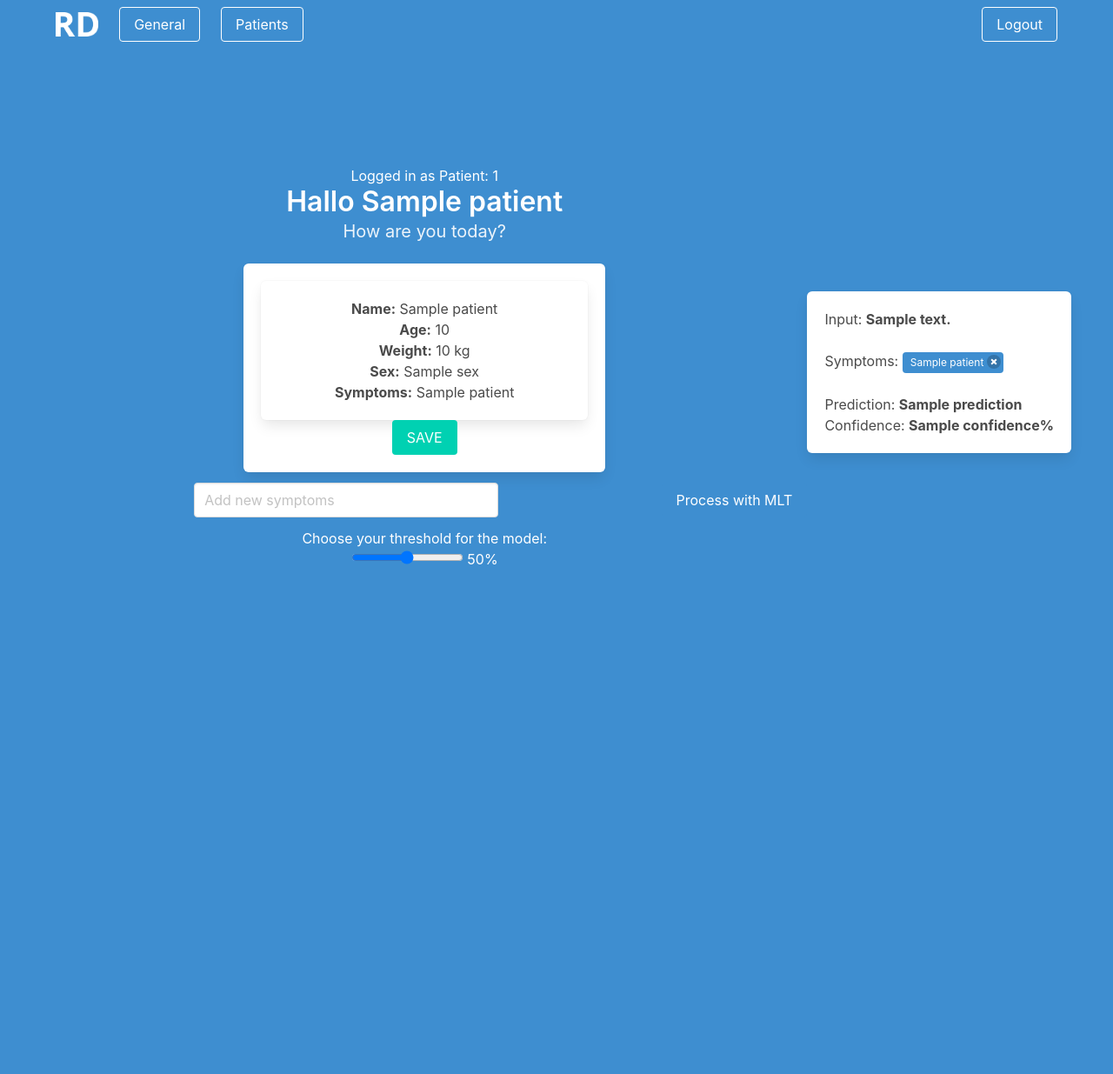
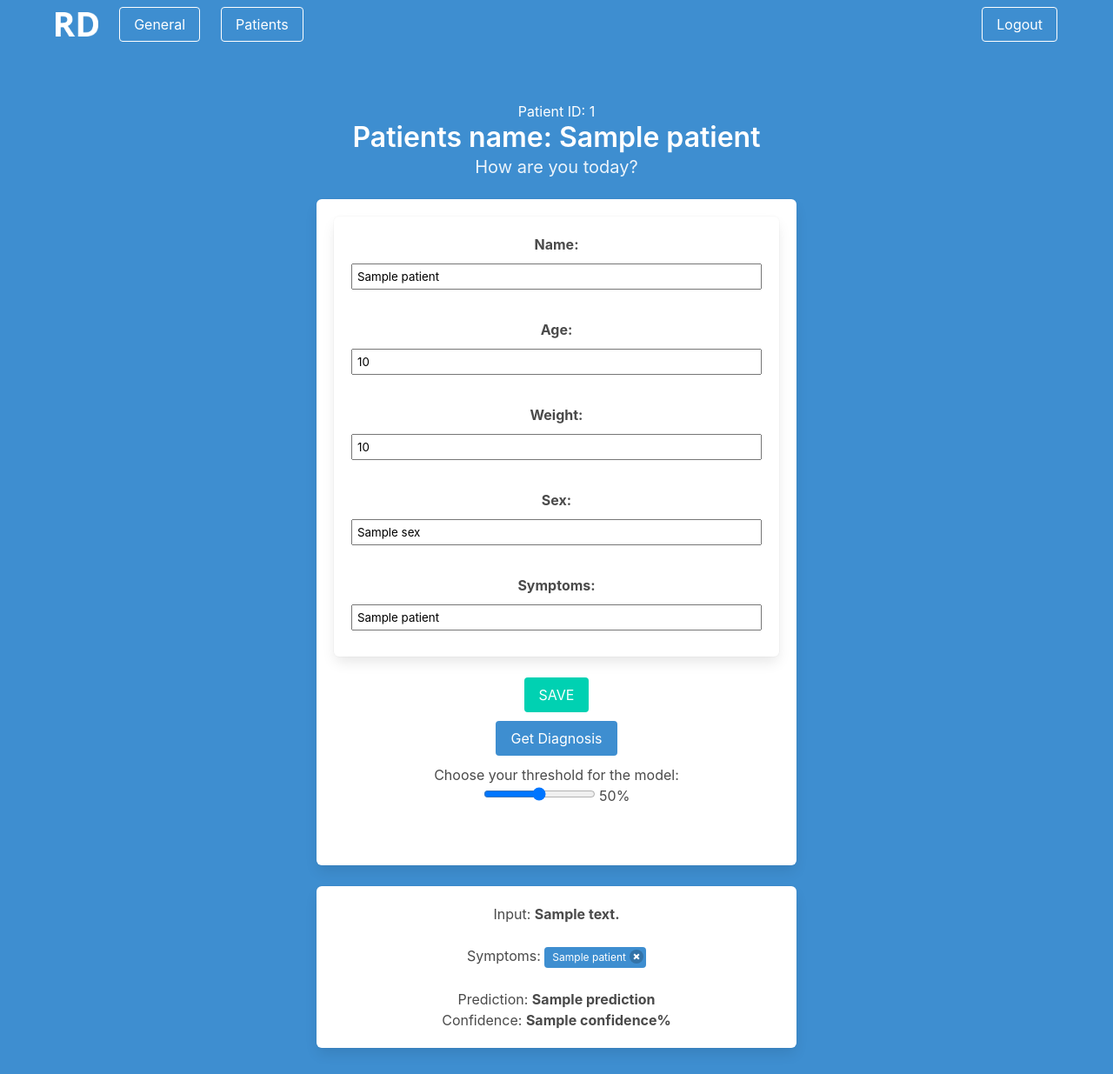
Before and after one commit to Programmierpraktikum-MVA/RobotDoc, a Flask app: template 03_application-team/templates/edit-patient.html in a window 1280 px wide. Shown: the top 1235 px of the page at 87% size. Before the commit the page ends 649 px from the top, so only its background shows below. Run offline with Flask 3, Linux system fonts and the light colour scheme; the template is opened without the code that fills it: most values are stand-ins (such as "Sample title", 1, 10 or a date in 2020).

Commit message:
patient edit page

```diff
--- a/03_application-team/templates/edit-patient.html
+++ b/03_application-team/templates/edit-patient.html
@@ -53,15 +53,15 @@
         <div class="hero-body">
             <div class="container has-text-centered">
                 <div class="column is-6 is-offset-3">
-                    <p>Logged in as Patient: <span>{{patientData["id"]}}</span></p>
+                    <p> Patient ID: <span>{{patientData["id"]}}</span></p>
                     <h1 class="title">
-                        Hallo {{patientData["name"]}}
+                        Patients name: {{patientData["name"]}}
                     </h1>
                     <h2 class="subtitle">
                         How are you today?
                     </h2>
 
-                    <div class="box">
+                    <div class="box" style="width: 100%;">
 
                         <!--
                         <label>
@@ -93,45 +93,43 @@
                         <!--<div class="hero-body has-text-centered">
                             <div class="container"> -->
                                 <div class="columns is-multiline">
+                                    <div class="column is-full">
+                                        <form action="/editPatient/{{patientData['id']}}" method="post">
+                                            <div class="box">
+                                                <label><strong>Name:</strong></label>
+                                                <input type="text" name="name" value="{{patientData['name']}}" style="display: block; width:100%; margin: 10px 0; padding: 5px;"><br>
 
-                                    <div class="column is-full">
-                                        <a href="/patients/{{patientData['id']}}">
-                                            <div class="box">
-                                                <strong>Name:</strong> {{patientData["name"]}}<br>
-                                                <strong>Age:</strong> {{patientData["age"]}}<br>
-                                                <strong>Weight:</strong> {{patientData["weight"]}} kg <br>
-                                                <strong>Sex:</strong> {{patientData["sex"]}}<br>
-                                                <strong>Symptoms:</strong>
-                                                {% if patientData["symptoms"] %}
-                                                    {{ patientData["symptoms"] | join(', ') }}
+                                                <label><strong>Age:</strong></label>
+                                                <input type="number" name="age" value="{{patientData['age']}}" style="display: block; width:100%; margin: 10px 0; padding: 5px;"><br>
 
-                                                {% endif %}
+                                                <label><strong>Weight:</strong></label>
+                                                <input type="number" name="weight" value="{{patientData['weight']}}" kg style="display: block; width:100%; margin: 10px 0; padding: 5px;"> <br>
+
+                                                <label><strong>Sex:</strong></label>
+                                                <input type="text" name="sex" value="{{patientData['sex']}}" style="display: block; width:100%; margin: 10px 0; padding: 5px;"><br>
+
+                                                <label><strong>Symptoms:</strong></label>
+                                                <input type="text" name="symptoms" value="{{patientData['symptoms'] | join(', ')}}" style="display: block; width:100%; margin: 10px 0; padding: 5px;">
                                             </div>
-                                        </a>
-                                        <a class="button is-primary" href="/editPatient/{{patientData[id]}}">SAVE</a>
+                                            <input type="submit" class="button is-primary" value="SAVE" style = "margin-bottom:10px;"> <br>
+
+
+
+
+                    <!--    <form action="/assignTokens/{{patientData['id']}}/2" method="post" accept-charset="UTF-8"
+                            id="div2" style="display: block;"> ##set to none if hide / show should be enabled (together with  checkboxes above) -->
+
+                                            <button type="submit" class="button is-info" style = "margin-bottom:10px;">Get Diagnosis </button>
+
+                                            <div>
+                                                <p>Choose your threshold for the model:</p>
+                                                <input type="range" min="1" max="100" value="50" class="slider" id="mySlider" name="threshold" />
+                                                <span id="sliderValue">50%</span>
+                                            </div>
+                                        </form>
                                     </div>
                                 </div>
-                            </div>
-                        </div>
 
-                        <form action="/assignTokens/{{patientData['id']}}/2" method="post" accept-charset="UTF-8"
-                            id="div2" style="display: block;"> <!-- set to none if hide / show should be enabled (together with  checkboxes above) -->
-                            <div class="field is-grouped">
-                                <p class="control is-expanded">
-                                    <input class="input" type="text" name="textToConvert"
-                                        placeholder="Add new symptoms" style = "width: 50%;">
-                                </p>
-                                <button type="submit" class="button is-info">
-                                    Process with MLT
-                                </button>
-                            </div>
-
-                            <div>
-                                <p>Choose your threshold for the model:</p>
-                                <input type="range" min="1" max="100" value="50" class="slider" id="mySlider" name="threshold" />
-                                <span id="sliderValue">50%</span>
-                            </div>
-                        </form>
                         <br>
                     </div>
                     <div class="box" id="output">
--- a/03_application-team/templates/patients.html
+++ b/03_application-team/templates/patients.html
@@ -69,7 +69,7 @@
                                 {% endif %}
                             </div>
                         </a>
-                        <a class="button is-primary" href="/editPatient/{{patient.id}}">EDIT</a>
+                        <a class="button is-primary" href="/editPage/{{patient.id}}">EDIT</a>
                     </div>
                     {% endfor %}
                 </div>
```
Also changed, not shown: 03_application-team/modules/patients/patients.py (+30 -2 lines).
